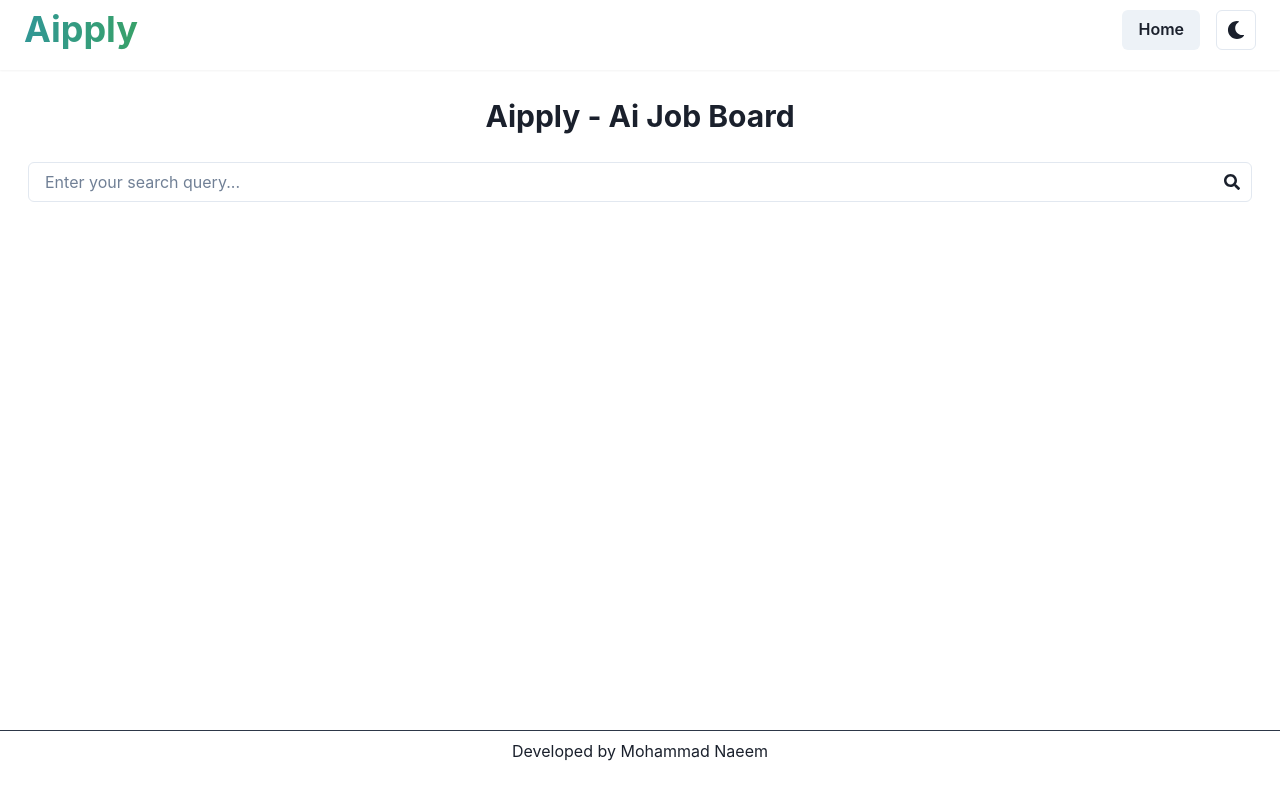
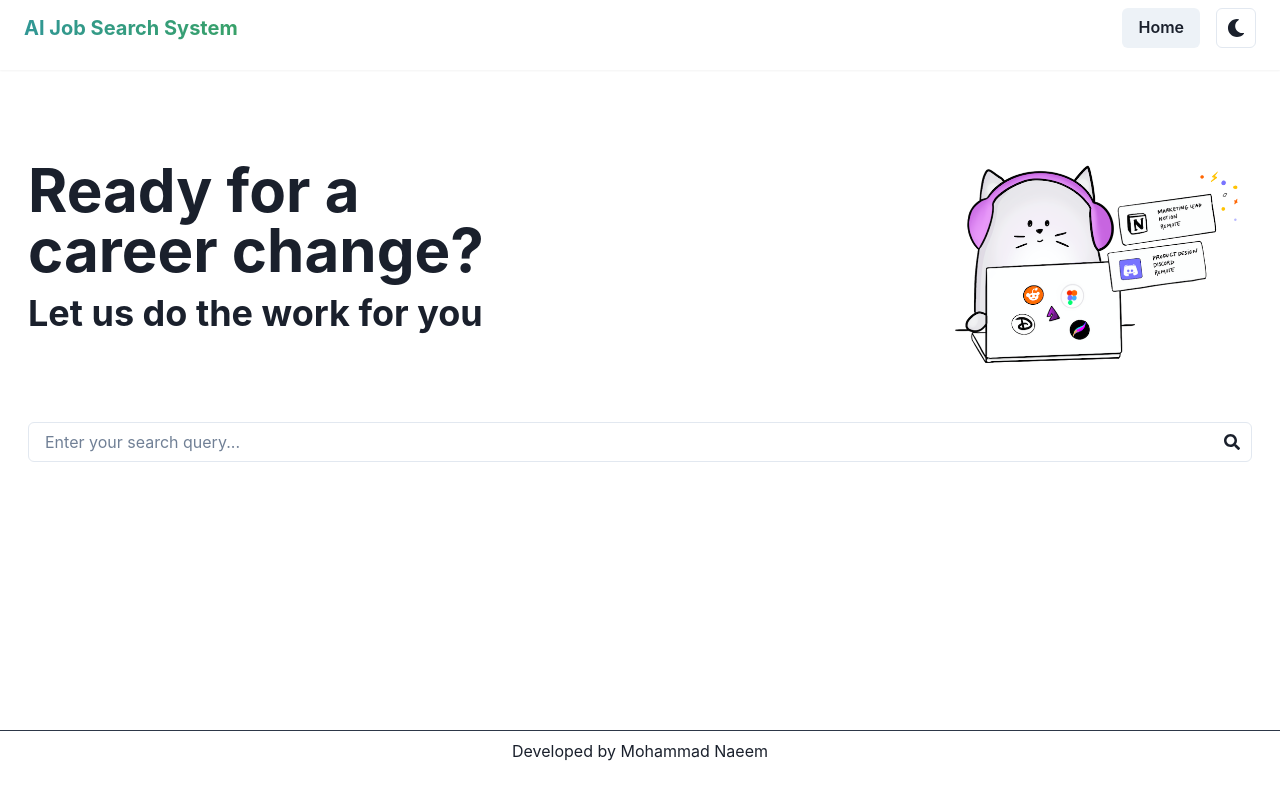
Before and after one commit to i-naeem/fastcareer, a React (Create React App) app: page / in a window 1280 px wide. Built offline with nearby package versions, Linux system fonts and the light colour scheme.

Commit message:
Update heading

```diff
--- a/src/components/Header.js
+++ b/src/components/Header.js
@@ -1,5 +1,6 @@
 import { useMediaQuery, Container, Heading, HStack, Button, Link, Box } from '@chakra-ui/react';
 import { ColorModeSwitcher } from './ColorModeSwitcher';
+import { APP_NAME } from '../constants';
 
 const Header = props => {
   const [isLargerThan600] = useMediaQuery(`(min-width: 600px)`);
@@ -12,12 +13,12 @@ const Header = props => {
           <HStack justifyContent='space-between'>
             <Heading
               bgGradient='linear(to-r, teal.500, green.500)'
-              size={isLargerThan600 ? 'xl' : 'md'}
+              size={isLargerThan600 ? 'md' : 'sm'}
               bgClip='text'
               as={Link}
               href='/'
             >
-              Aipply
+              {APP_NAME}
             </Heading>
 
             <HStack spacing={2}>
--- /dev/null
+++ b/src/constants.js
@@ -0,0 +1 @@
+export const APP_NAME = 'AI Job Search System';
--- a/src/routes/Home.js
+++ b/src/routes/Home.js
@@ -1,13 +1,22 @@
-import { Box, Heading } from '@chakra-ui/react';
+import { Box, HStack, Heading, Image } from '@chakra-ui/react';
 import Searchbar from '../components/Searchbar';
+import CatImage from '../assets/cat.png';
 
 const Home = props => {
   return (
     <>
       <Box p='3'>
-        <Heading size='lg' mb='1' align='center'>
-          Aipply - Ai Job Board
-        </Heading>
+        <HStack justify='space-between'>
+          <Box>
+            <Heading size='3xl' mb='3'>
+              Ready for a <br /> career change?
+            </Heading>
+            <Heading size='xl'>Let us do the work for you</Heading>
+          </Box>
+          <Box>
+            <Image alt='A cat with laptop for decoration' src={CatImage} maxBlockSize='300' />
+          </Box>
+        </HStack>
       </Box>
       <Box as='section' p='3' mb='3'>
         <Searchbar />
```
Also changed, not shown: src/assets/cat.png (added).
